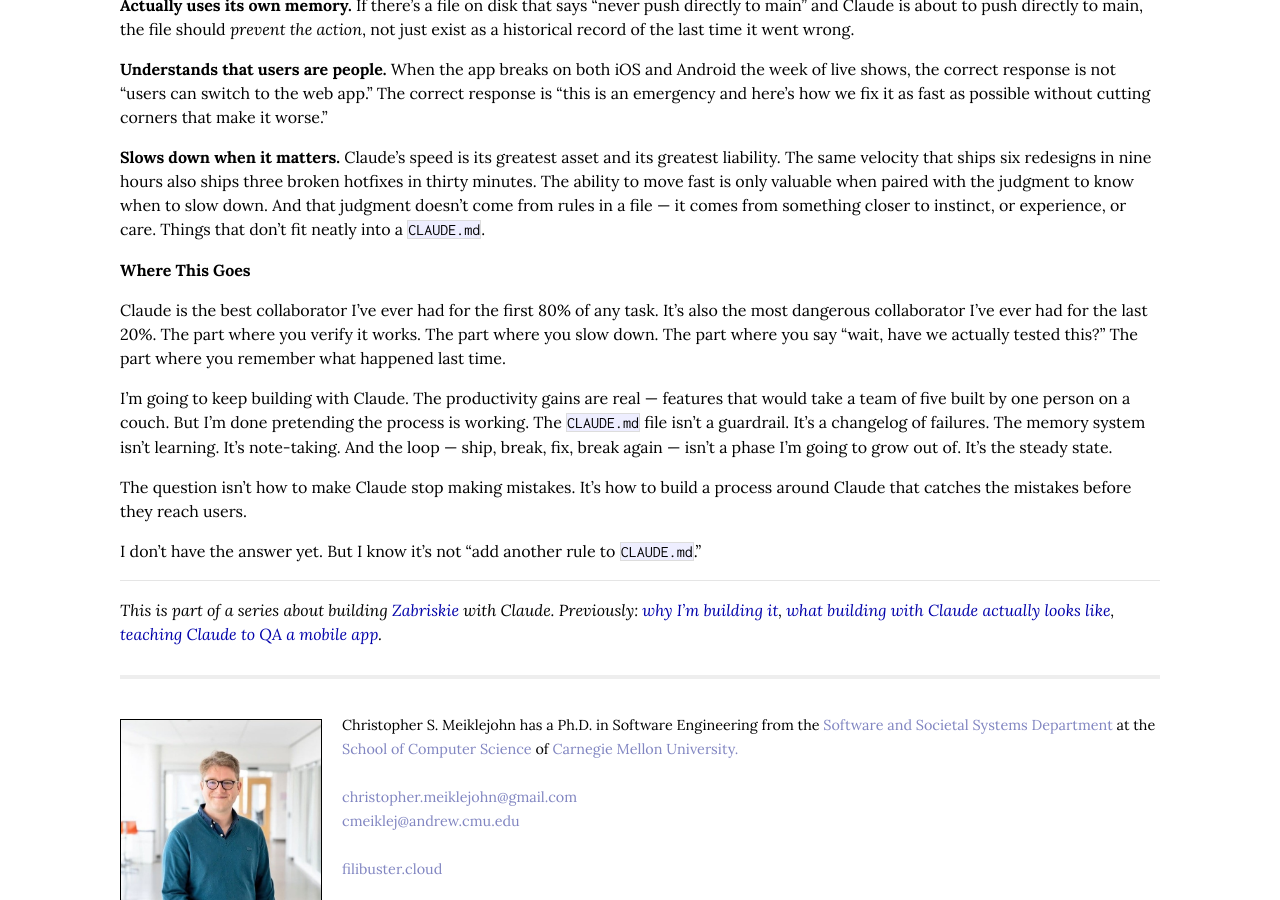
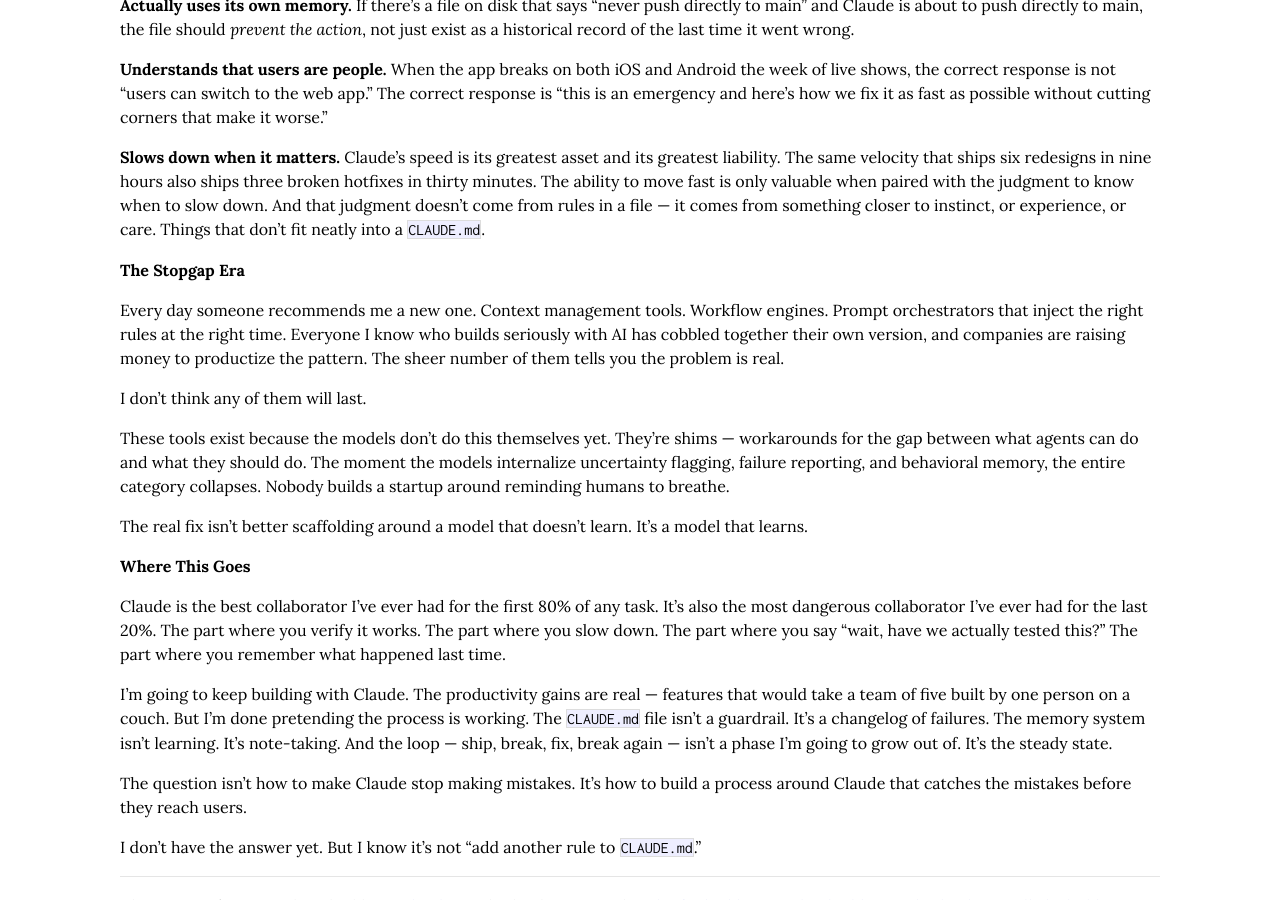
Before and after one commit to cmeiklejohn/cmeiklejohn.github.io, a Jekyll site: the page built from _posts/2026-03-27-memory-isnt-learning.markdown, in a window 1280 px wide and 900 px high, scrolled down 4216 px. Built offline with Jekyll 4.4.1, drawn with Linux system fonts in a browser that asks for light colours; some web fonts are replaced.

Commit message:
Add 'The Stopgap Era' section to Memory Isn't Learning
Co-Authored-By: Claude Opus 4.6 (1M context) <noreply@anthropic.com>

```diff
--- a/_posts/2026-03-27-memory-isnt-learning.markdown
+++ b/_posts/2026-03-27-memory-isnt-learning.markdown
@@ -144,6 +144,16 @@ I don't want a faster code generator. I have that. I want a collaborator that:
 
 **Slows down when it matters.** Claude's speed is its greatest asset and its greatest liability. The same velocity that ships six redesigns in nine hours also ships three broken hotfixes in thirty minutes. The ability to move fast is only valuable when paired with the judgment to know when to slow down. And that judgment doesn't come from rules in a file — it comes from something closer to instinct, or experience, or care. Things that don't fit neatly into a `CLAUDE.md`.
 
+## The Stopgap Era
+
+Every day someone recommends me a new one. Context management tools. Workflow engines. Prompt orchestrators that inject the right rules at the right time. Everyone I know who builds seriously with AI has cobbled together their own version, and companies are raising money to productize the pattern. The sheer number of them tells you the problem is real.
+
+I don't think any of them will last.
+
+These tools exist because the models don't do this themselves yet. They're shims — workarounds for the gap between what agents can do and what they should do. The moment the models internalize uncertainty flagging, failure reporting, and behavioral memory, the entire category collapses. Nobody builds a startup around reminding humans to breathe.
+
+The real fix isn't better scaffolding around a model that doesn't learn. It's a model that learns.
+
 ## Where This Goes
 
 Claude is the best collaborator I've ever had for the first 80% of any task. It's also the most dangerous collaborator I've ever had for the last 20%. The part where you verify it works. The part where you slow down. The part where you say "wait, have we actually tested this?" The part where you remember what happened last time.
```
